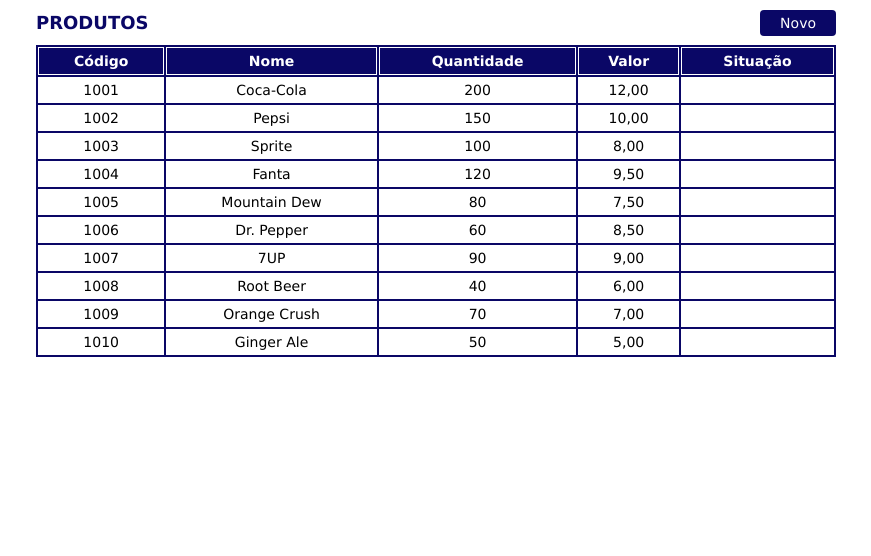
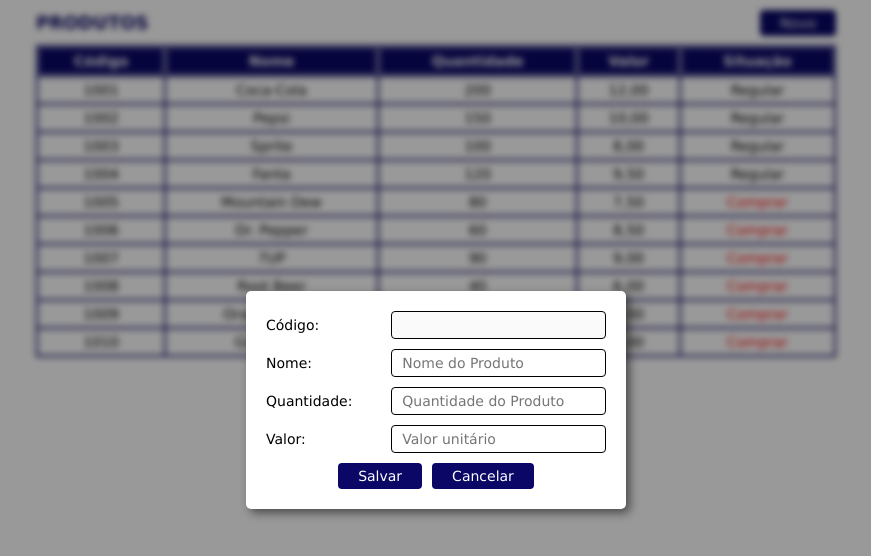
Before and after one commit to gabbb0003/ProjetoJavaScript25_05, a plain HTML site: page index.html in a window 1280 px wide. Both pictures are taken after a click on the button "Novo". Shown: the whole page, without its empty margins (204-1075 px from the left). Drawn offline with Linux system fonts and the light colour scheme.

Commit message:
Arquivo atualizado
adicionamos o escondido

```diff
--- a/js/script.js
+++ b/js/script.js
@@ -25,7 +25,16 @@ for (let i = 0; i < linhasProdutos.length; i++) {
 
 }
 
-const botaonovo = document.querySelector('.bntnovo1');
-botaonovo.addEventListener('click',function(e){
+const btnNovo = document.querySelector(".btnNovo");
+const tela = document.querySelector(".areaNovoProduto");
+const bloqueio  = document.querySelector(".block");
 
+function ClicouBotaoAdicionar(event)
+{
+	event.preventDefault();
+
+	tela.classList.remove("escondido");
+	bloqueio.classList.remove("escondido");
 }
+
+btnNovo.addEventListener("click", ClicouBotaoAdicionar);
```
Also changed, not shown: index.html (+1 -0 lines).
